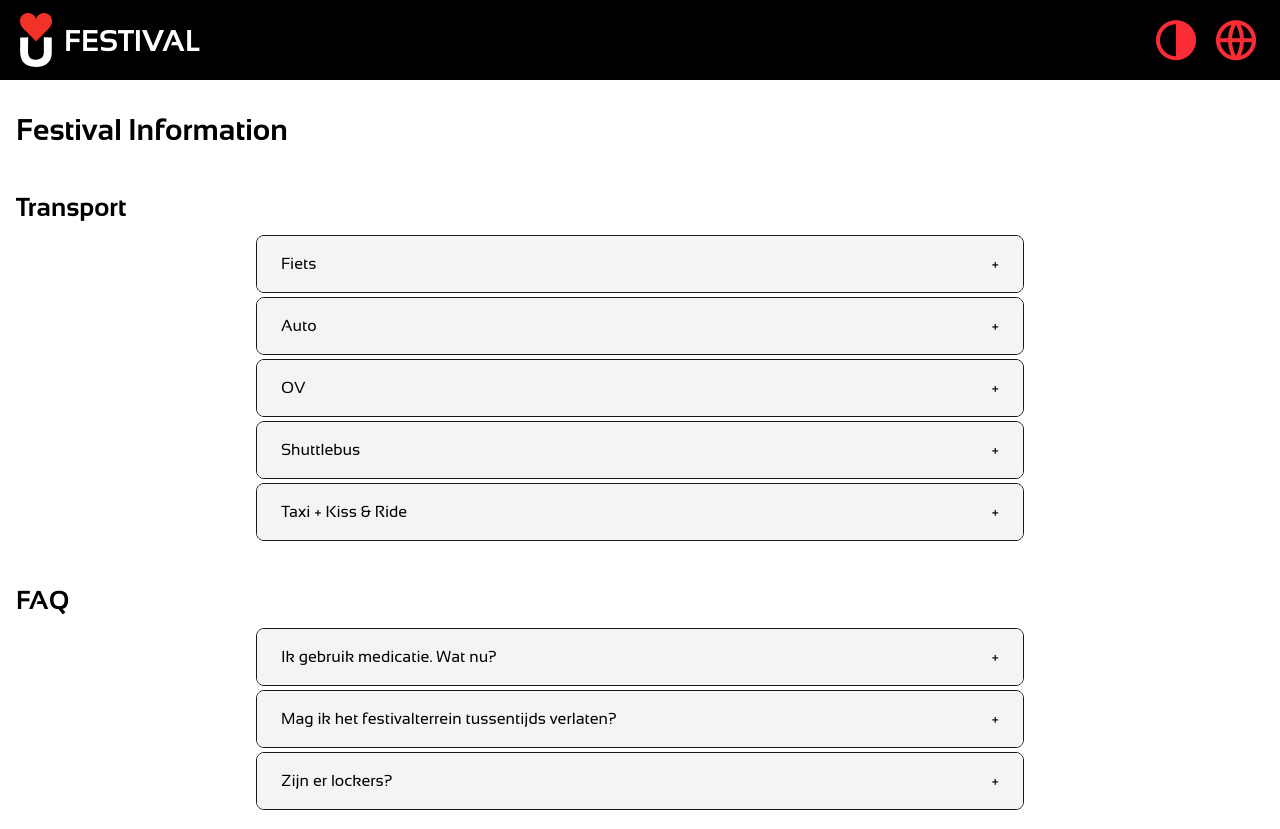
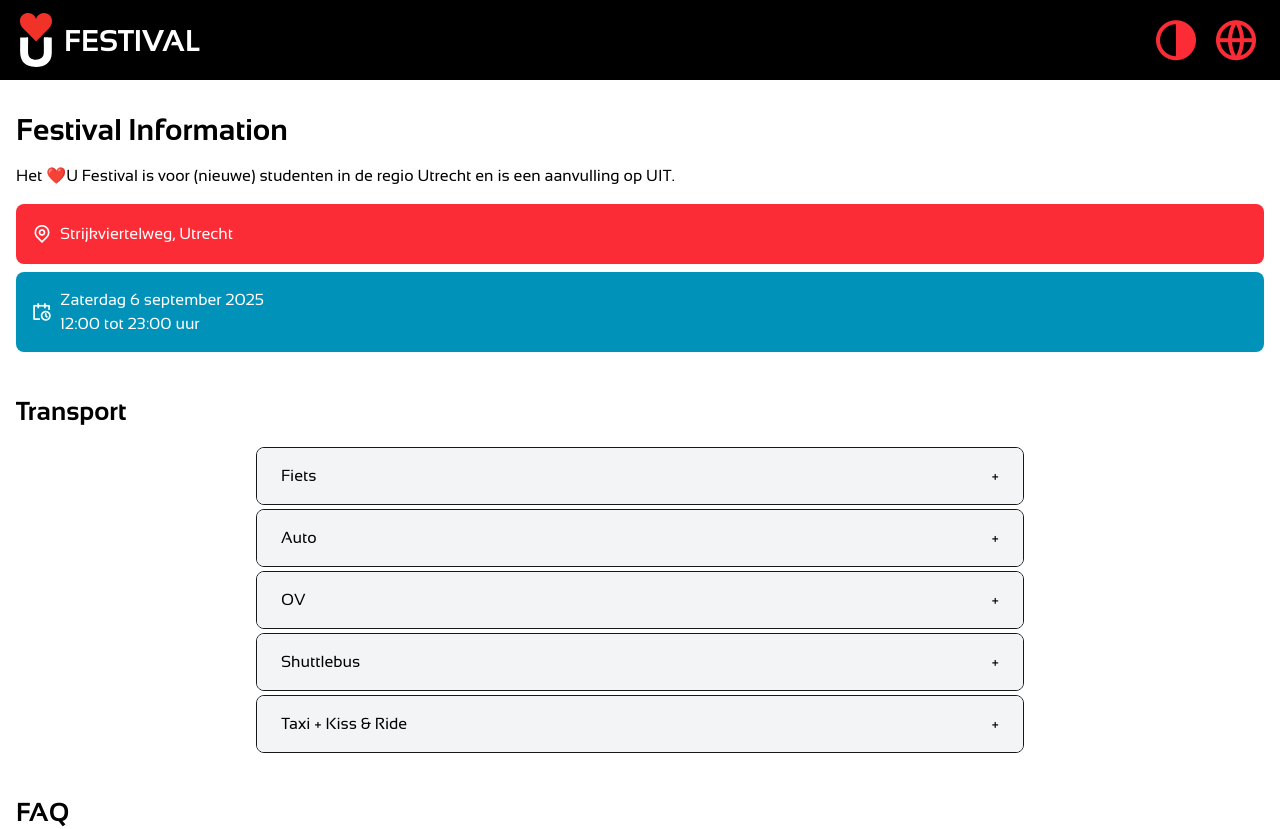
Before and after one commit to PebblesDV/pwa-festival, a Next.js app: page /info in a window 1280 px wide. Shown: the top 829 px of the page. Built offline with nearby package versions, Linux system fonts and the light colour scheme.

Commit message:
all festival info

```diff
--- a/app/info/page.tsx
+++ b/app/info/page.tsx
@@ -55,19 +55,40 @@ export default function InfoPage() {
 
       <main className="flex-grow">
         <div className="container mx-auto py-8 px-4 flex flex-col gap-10">
-          <h1 className="text-3xl text-black">Festival Information</h1>
+          <div className="flex flex-col gap-4">
+            <h1 className="text-3xl text-black">Festival Information</h1>
 
-          <div className="flex flex-col gap-2">
+            <p className="text-black">
+              Het ❤️U Festival is voor (nieuwe) studenten in de regio Utrecht en
+              is een aanvulling op UIT.
+            </p>
+
+            <div className="flex flex-col gap-2">
+              <div className="text-white bg-red-500 w-full rounded-lg items-center px-4 py-4 flex gap-2">
+                <i className="ri-map-pin-line text-xl text-white rounded-full"></i>
+                <p>Strijkviertelweg, Utrecht</p>
+              </div>
+
+              <div className="text-white bg-cyan-600 w-full rounded-lg items-center px-4 py-4 flex gap-2">
+                <i className="ri-calendar-schedule-line text-xl text-white rounded-full"></i>
+                <p>
+                  Zaterdag 6 september 2025 <br /> 12:00 tot 23:00 uur
+                </p>
+              </div>
+            </div>
+          </div>
+
+          <div className="flex flex-col gap-4">
             <h2 className="text-black">Transport</h2>
             <FAQ items={transportItems} />
           </div>
 
-          <div className="flex flex-col gap-2">
+          <div className="flex flex-col gap-4">
             <h2 className="text-black">FAQ</h2>
             <FAQ items={faqItems} />
           </div>
 
-          <div className="text-black flex flex-col gap-2">
+          <div className="text-black flex flex-col gap-4">
             <h2>Golden-GLU</h2>
 
             <div>
```
